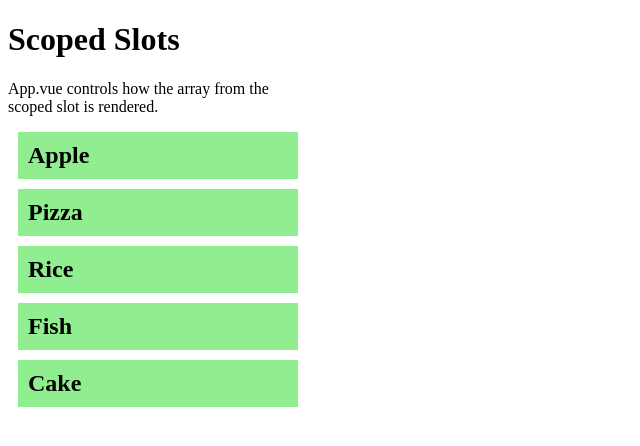
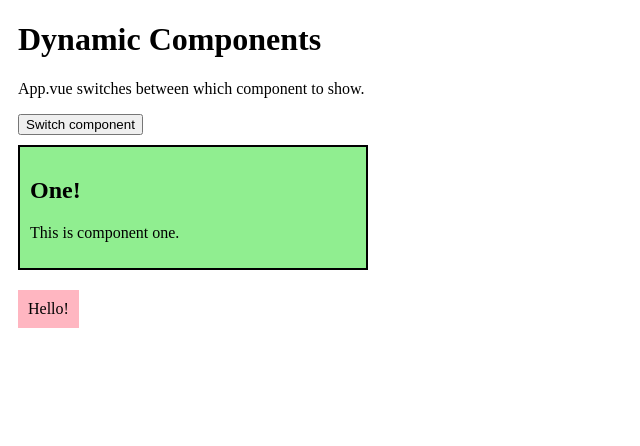
Before and after one commit to rnaneva/vue.js-init, a Vue app: page / in a window 1280 px wide. Shown: the top 446 px of the page, without its empty margins (0-640 px from the left). Built offline with nearby package versions, Linux system fonts and the light colour scheme.

Commit message:
dynamic component and teleport

```diff
--- /dev/null
+++ b/src/App5.vue
@@ -0,0 +1,38 @@
+<template>
+  <h1>Dynamic Components</h1>
+  <p>App.vue switches between which component to show.</p>
+  <button @click="toggleValue = !toggleValue">Switch component</button>
+  <component :is="activeComp"></component>
+</template>
+
+<script>
+   export default{
+    data(){
+        return {
+            toggleValue: true
+        }
+    },
+    computed:{
+        activeComp(){
+            if(this.toggleValue){
+                return 'comp-one'
+            } else {
+                return 'comp-two'
+            }
+        }
+    }
+   }
+</script>
+
+
+<style>
+  #app {
+    width: 350px;
+    margin: 10px;
+  }
+  #app > div {
+    border: solid black 2px;
+    padding: 10px;
+    margin-top: 10px;
+  }
+</style>
--- a/src/components/CompOne.vue
+++ b/src/components/CompOne.vue
@@ -1,14 +1,47 @@
 <template>
-    <div class="compOneDiv">
-      <p>CompOne.vue</p>
+    <div>
+      <h2>One!</h2>
+        <p>This is component one.</p>
+        <Teleport to="body">
+          <div id="redDiv"
+          @click="toggleVal = !toggleVal"
+          :style="{backgroundColor: bgColor}"
+          >Hello!</div>
+        </Teleport>
     </div>
 </template>
 
-<script></script>
+<script>
+   export default{
+    data(){
+      return {
+        toggleVal: true
+      }
+    },
+    computed:{
+      bgColor(){
+        if(this.toggleVal){
+          return 'lightpink'
+        } else {
+          return 'lightgreen'
+        }
+      }
+    }
+   }
+</script>
 
 <style scoped>
-p {
-    background-color: pink;
-    width: 150px;
+    div {
+        background-color: lightgreen;
+    }
+    #redDiv {
+    background-color: lightcoral;
+    margin: 10px;
+    padding: 10px;
+    display: inline-block;
   }
+
+#redDiv:hover {
+  cursor: pointer;
+}
   </style>
--- a/src/components/CompTwo.vue
+++ b/src/components/CompTwo.vue
@@ -1,10 +1,14 @@
 <template>
-    <div class="compTwoDiv">
-        <p>CompTwo.vue</p>
-        <comp-one />
+    <div >
+        <h2>Two!</h2>
+        <p>This is component two.</p>
     </div>
 </template>
 
 <script></script>
 
-<style></style>
+<style scoped>
+    div {
+        background-color:pink;
+    }
+</style>
```
Also changed, not shown: src/main.js (+5 -3 lines), src/components/Slot.vue (line endings or trailing spaces).
